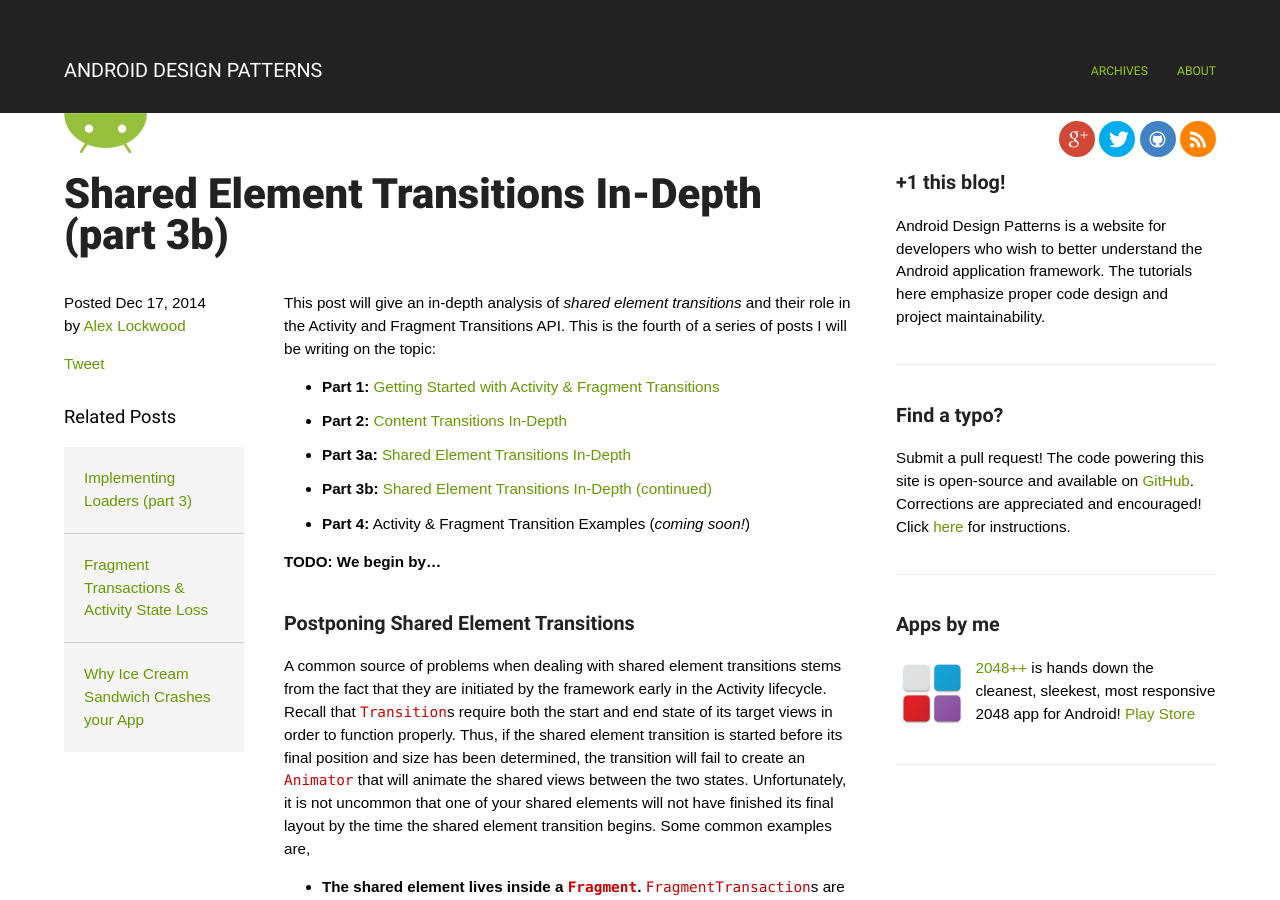
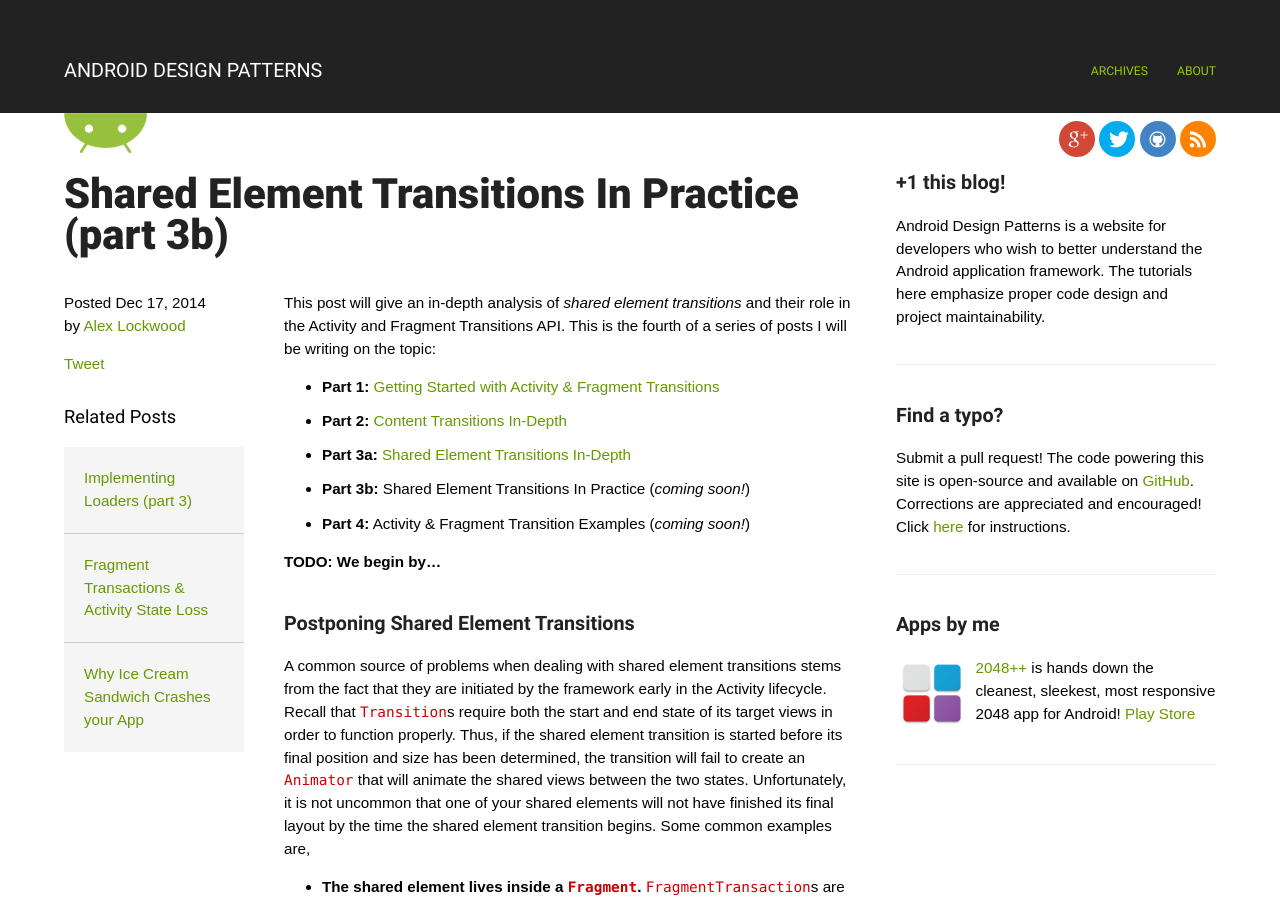
Before and after one commit to alexjlockwood/AndroidDesignPatterns, a Jekyll site: the page built from _posts/2014-12-16-activity-fragment-shared-element-transitions-part3b.md, in a window 1280 px wide and 900 px high. Built offline with Jekyll 4.4.1, drawn with Linux system fonts in a browser that asks for light colours; some web fonts are replaced; Markdown is read by kramdown in place of the engine named in the settings; comment, search, counter and statistics services are not loaded.

Commit message:
updated titles

```diff
--- a/_posts/2014-12-16-activity-fragment-shared-element-transitions-part3b.md
+++ b/_posts/2014-12-16-activity-fragment-shared-element-transitions-part3b.md
@@ -1,8 +1,8 @@
 ---
 layout: post
-title: 'Shared Element Transitions In-Depth (part 3b)'
+title: 'Shared Element Transitions In Practice (part 3b)'
 date: 2014-12-17
-permalink: /2014/12/activity-fragment-shared-element-transitions-in-depth-part3b.html
+permalink: /2014/12/activity-fragment-shared-element-transitions-in-practice-part3b.html
 related: ['/2012/08/implementing-loaders.html',
     '/2013/08/fragment-transaction-commit-state-loss.html',
     '/2012/06/app-force-close-honeycomb-ics.html']
@@ -13,7 +13,7 @@ This post will give an in-depth analysis of _shared element transitions_ and the
 * **Part 1:** [Getting Started with Activity & Fragment Transitions][part1]
 * **Part 2:** [Content Transitions In-Depth][part2]
 * **Part 3a:** [Shared Element Transitions In-Depth][part3a]
-* **Part 3b:** [Shared Element Transitions In-Depth (continued)][part3b]
+* **Part 3b:** Shared Element Transitions In Practice (_coming soon!_)
 * **Part 4:** Activity & Fragment Transition Examples (_coming soon!_)
 
 **TODO: We begin by...**
@@ -105,4 +105,4 @@ As always, thanks for reading! Feel free to leave a comment if you have any ques
   [part1]: /2014/12/activity-fragment-transitions-in-android-lollipop-part1.html
   [part2]: /2014/12/activity-fragment-content-transitions-in-depth-part2.html
   [part3a]: /2014/12/activity-fragment-shared-element-transitions-in-depth-part3a.html
-  [part3b]: /2014/12/activity-fragment-shared-element-transitions-in-depth-part3b.html
+  [part3b]: /2014/12/activity-fragment-shared-element-transitions-in-practice-part3b.html
```
Also changed, not shown: _posts/2014-12-04-activity-fragment-transitions-in-android-lollipop-part1.md (+4 -2 lines), _posts/2014-12-15-activity-fragment-content-transitions-in-depth-part2.md (+4 -2 lines), _posts/2014-12-16-activity-fragment-shared-element-transitions-part3a.md (+2 -2 lines).
